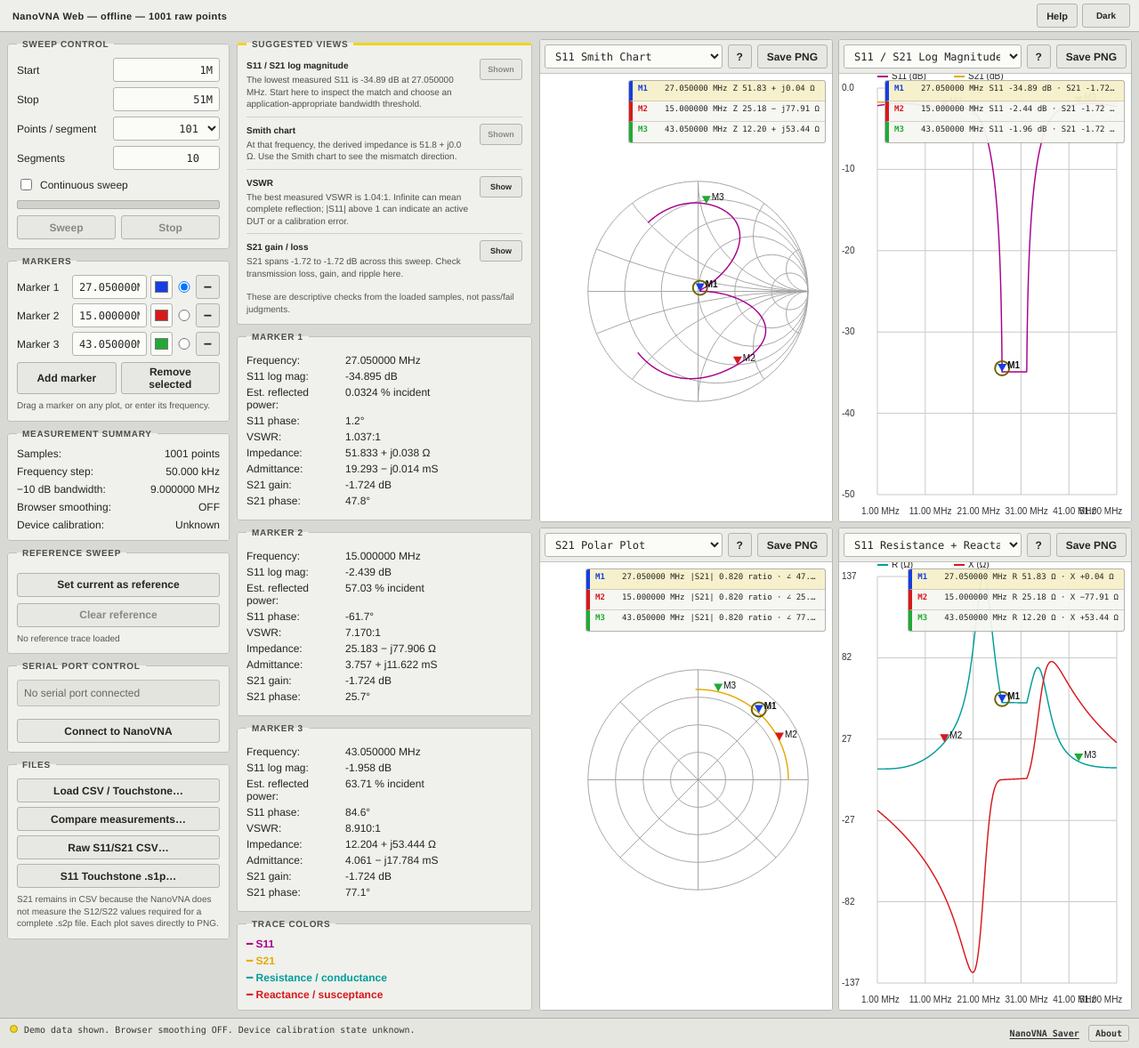
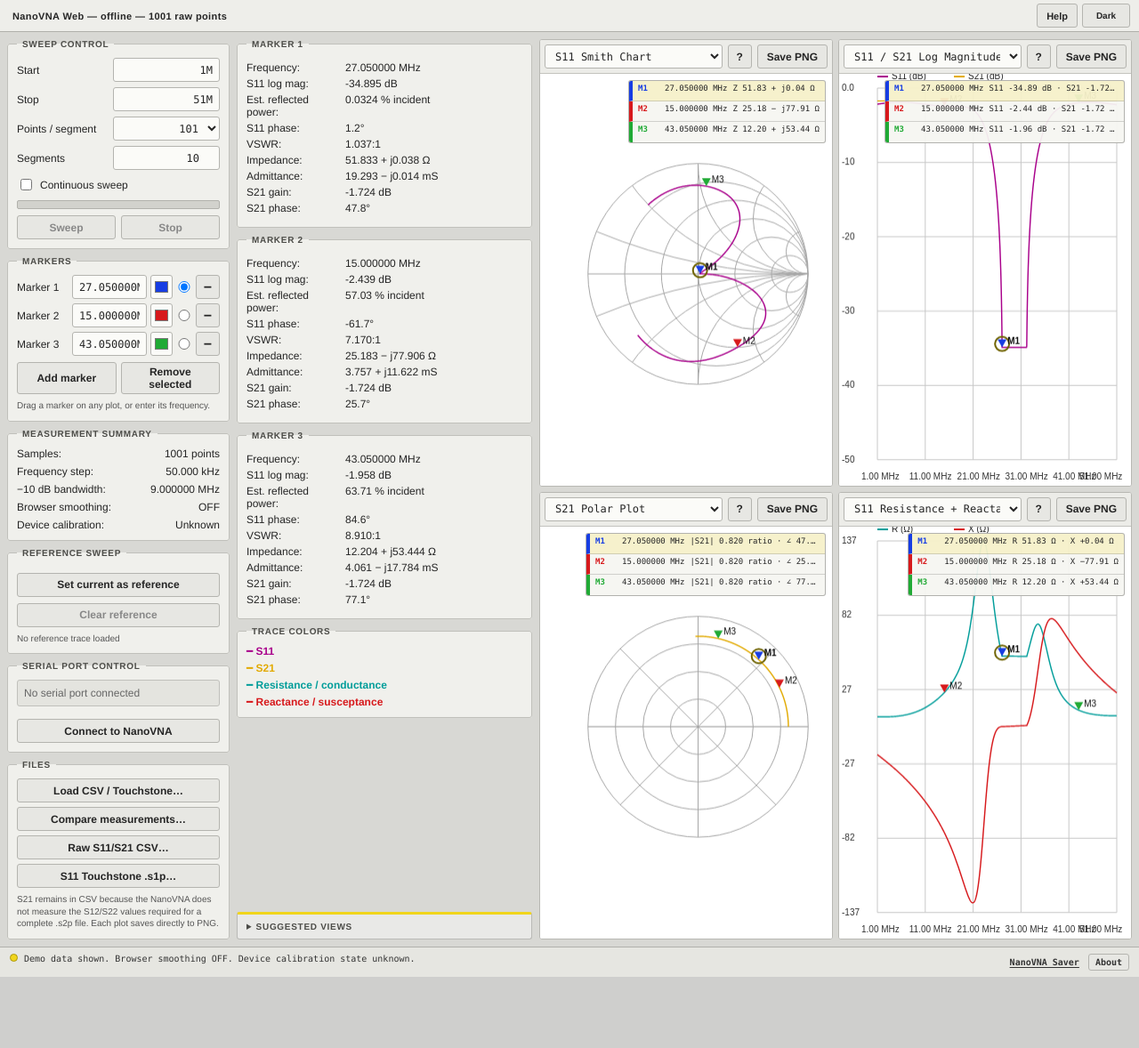
Before and after one commit to mattlmccoy/nanovna-web, a React (Vite) app: page / in a window 1280 px wide. Shown: the whole page at 89% size. After the commit the page ends 1098 px from the top, so only its background shows below. Built offline with nearby package versions, Linux system fonts and the light colour scheme.

Commit message:
Prioritize marker readouts

```diff
--- a/src/App.tsx
+++ b/src/App.tsx
@@ -809,15 +809,18 @@ export default function App() {
         </aside>
 
         <section className="readouts-column">
-          <fieldset className="analysis-guide"><legend>Suggested views</legend>
+          {markers.map((marker, index) => <MarkerReadout key={marker.id} point={points[marker.index]} number={index + 1} />)}
+          <fieldset><legend>Trace colors</legend><div className="trace-key"><span style={{ color: TRACE.magenta }}>━ S11</span><span style={{ color: TRACE.yellow }}>━ S21</span><span style={{ color: TRACE.cyan }}>━ Resistance / conductance</span><span style={{ color: TRACE.red }}>━ Reactance / susceptance</span></div></fieldset>
+          <details className="analysis-guide">
+            <summary>Suggested views</summary>
+            <div className="analysis-guide-content">
             {plotSuggestions.map((suggestion) => <article className="plot-suggestion" key={suggestion.mode}>
               <div><b>{suggestion.title}</b><p>{suggestion.reason}</p></div>
               <button onClick={() => showSuggestedPlot(suggestion.mode)} disabled={views.includes(suggestion.mode)}>{views.includes(suggestion.mode) ? 'Shown' : 'Show'}</button>
             </article>)}
             <small>These are descriptive checks from the loaded samples, not pass/fail judgments.</small>
-          </fieldset>
-          {markers.map((marker, index) => <MarkerReadout key={marker.id} point={points[marker.index]} number={index + 1} />)}
-          <fieldset><legend>Trace colors</legend><div className="trace-key"><span style={{ color: TRACE.magenta }}>━ S11</span><span style={{ color: TRACE.yellow }}>━ S21</span><span style={{ color: TRACE.cyan }}>━ Resistance / conductance</span><span style={{ color: TRACE.red }}>━ Reactance / susceptance</span></div></fieldset>
+            </div>
+          </details>
         </section>
 
         <section className="charts-grid">
--- a/src/styles.css
+++ b/src/styles.css
@@ -60,7 +60,9 @@ small { display: block; margin-top: 6px; color: #555; line-height: 1.35; }
 .chart-help-card { position: absolute; z-index: 3; left: 7px; bottom: 7px; width: min(330px, calc(100% - 14px)); padding: 9px 11px; border: 1px solid #999995; border-radius: 3px; background: rgba(248,248,245,.96); box-shadow: 0 4px 16px rgba(0,0,0,.16); font-size: 10px; line-height: 1.4; }
 .chart-help-card b { font-size: 10px; letter-spacing: .03em; }
 .chart-help-card p { margin: 5px 0 0; }
-.analysis-guide { border-top: 3px solid var(--yellow); }
+.analysis-guide { margin-top: auto; border: 1px solid var(--edge); border-top: 3px solid var(--yellow); border-radius: 3px; background: var(--surface); }
+.analysis-guide summary { padding: 8px 10px; cursor: pointer; color: #4c4c48; font-size: 10px; font-weight: 800; letter-spacing: .07em; text-transform: uppercase; user-select: none; }
+.analysis-guide-content { padding: 2px 10px 10px; }
 .plot-suggestion { display: grid; grid-template-columns: minmax(0,1fr) auto; align-items: start; gap: 8px; padding: 7px 0; border-bottom: 1px solid #d0d0cc; }
 .plot-suggestion:first-of-type { padding-top: 1px; }
 .plot-suggestion:last-of-type { border-bottom: 0; }
@@ -145,6 +147,8 @@ html[data-theme='dark'] .chart-tracker.active { background: rgba(241,213,28,.14)
 html[data-theme='dark'] .chart-help-card { color: #deded9; border-color: #5b5d61; background: rgba(35,36,39,.96); box-shadow: 0 4px 18px rgba(0,0,0,.48); }
 html[data-theme='dark'] .plot-suggestion { border-color: #484a4d; }
 html[data-theme='dark'] .plot-suggestion p { color: #b8b9b5; }
+html[data-theme='dark'] .analysis-guide { border-color: #44464a; background: #2b2c2f; }
+html[data-theme='dark'] .analysis-guide summary { color: #bfc0bc; }
 html[data-theme='dark'] .statusbar { color: #cacac5; border-color: #0f1012; background: linear-gradient(#303134, #222326); box-shadow: inset 0 1px rgba(255,255,255,.06); }
 html[data-theme='dark'] .about-dialog { color: #deded9; border-color: #101113; background: #292a2d; box-shadow: 0 18px 55px rgba(0,0,0,.72), inset 0 1px rgba(255,255,255,.07); }
 html[data-theme='dark'] .about-titlebar { border-color: #111214; background: linear-gradient(#3b3c40, #28292c); }
```
